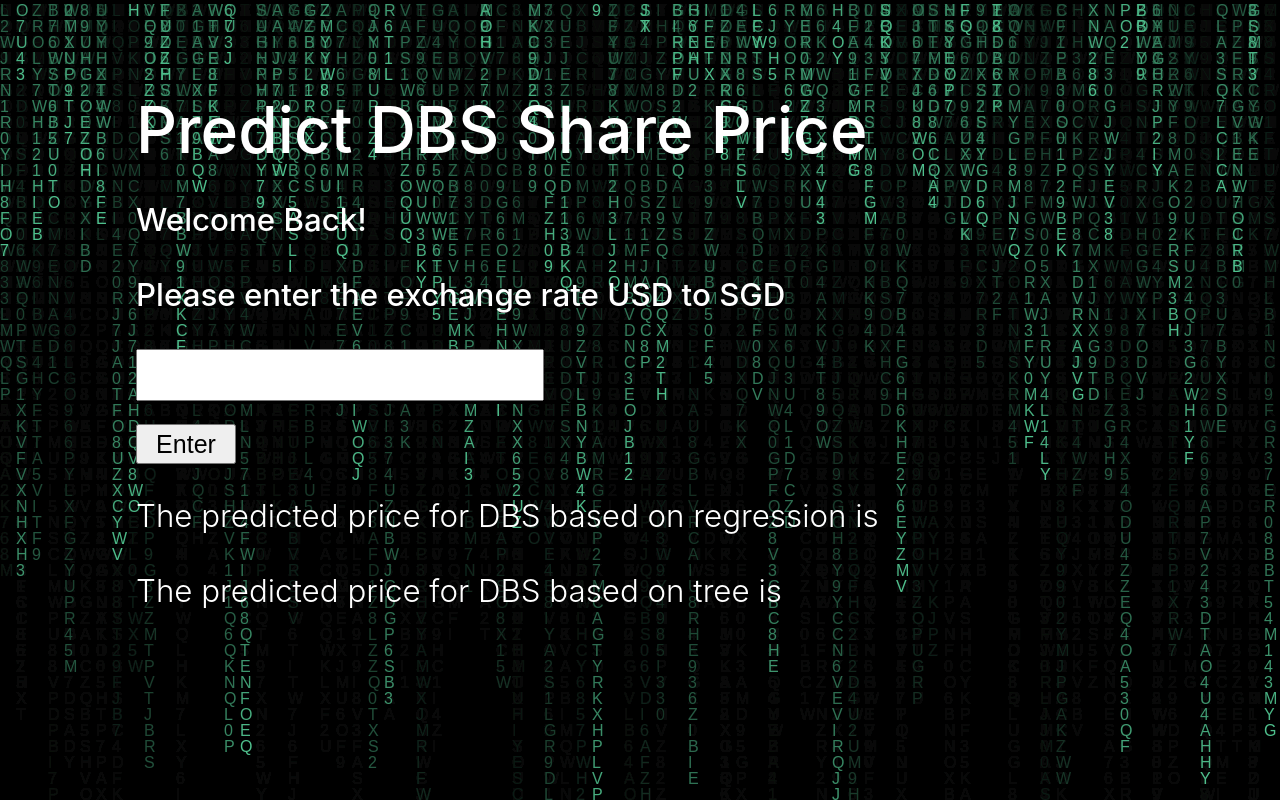
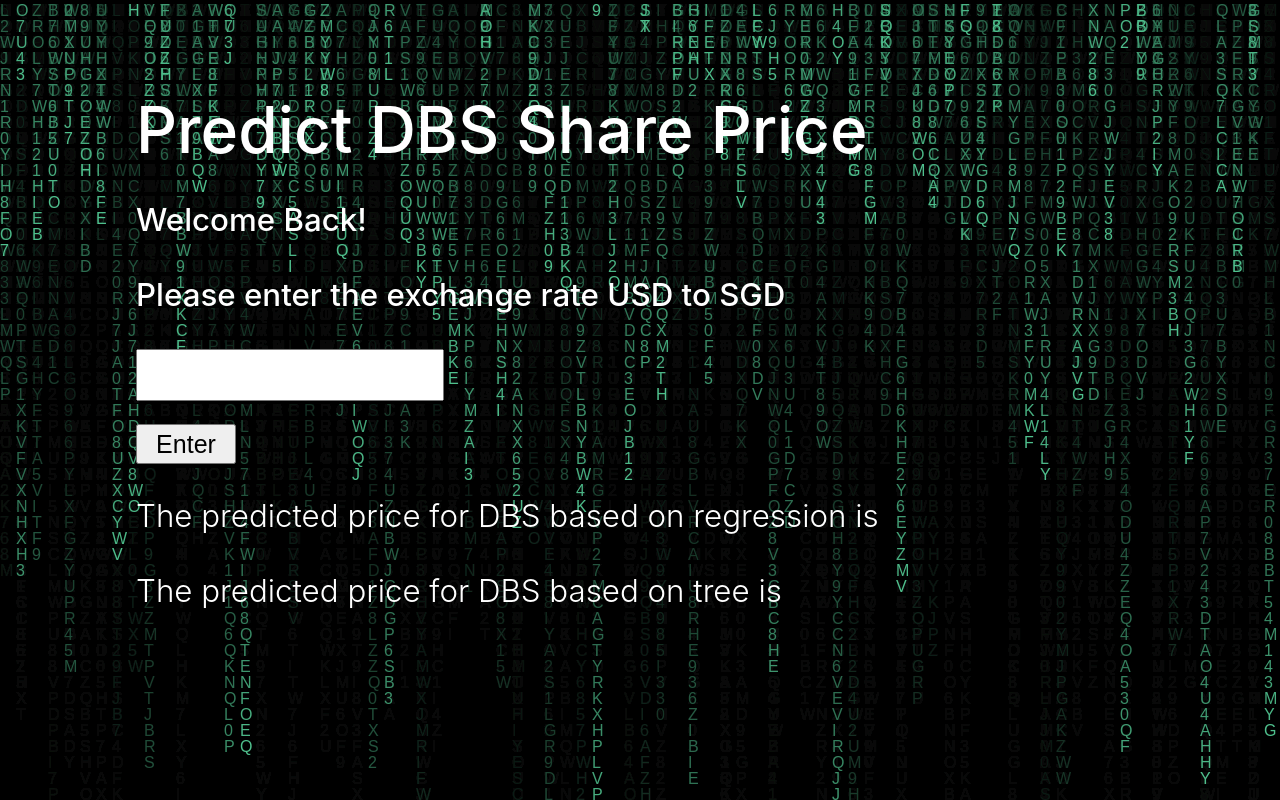
Before and after one commit to HaomingSong/DBS_predictor, a Flask app: template templates/index1.html in a window 1280 px wide. Run offline with Flask 2, Linux system fonts and the light colour scheme; the template is opened without the code that fills it, so the values that code supplies are empty; some libraries are stand-ins or nearby versions.

Commit message:
Update index1.html

```diff
--- a/templates/index1.html
+++ b/templates/index1.html
@@ -101,7 +101,7 @@
     </p>
     <form action="/" method="post">
       <p style="font-weight:500; font-size:2.2em">Please enter the exchange rate USD to SGD </p>
-      <p><input type="number" step="0.01" name="rates" style="height:46px; width:400px; font-size: 26px"></p>
+      <p><input type="number" step="0.01" name="rates" style="height:46px; width:300px; font-size: 26px"></p>
       <p><input type="submit" value="Enter" style="height:40px; width:100px; font-size: 25px"></p>
     </form>
     <p style="font-weight:300; font-size:2.2em">The predicted price for DBS based on regression is {{result1}}</p>
```
